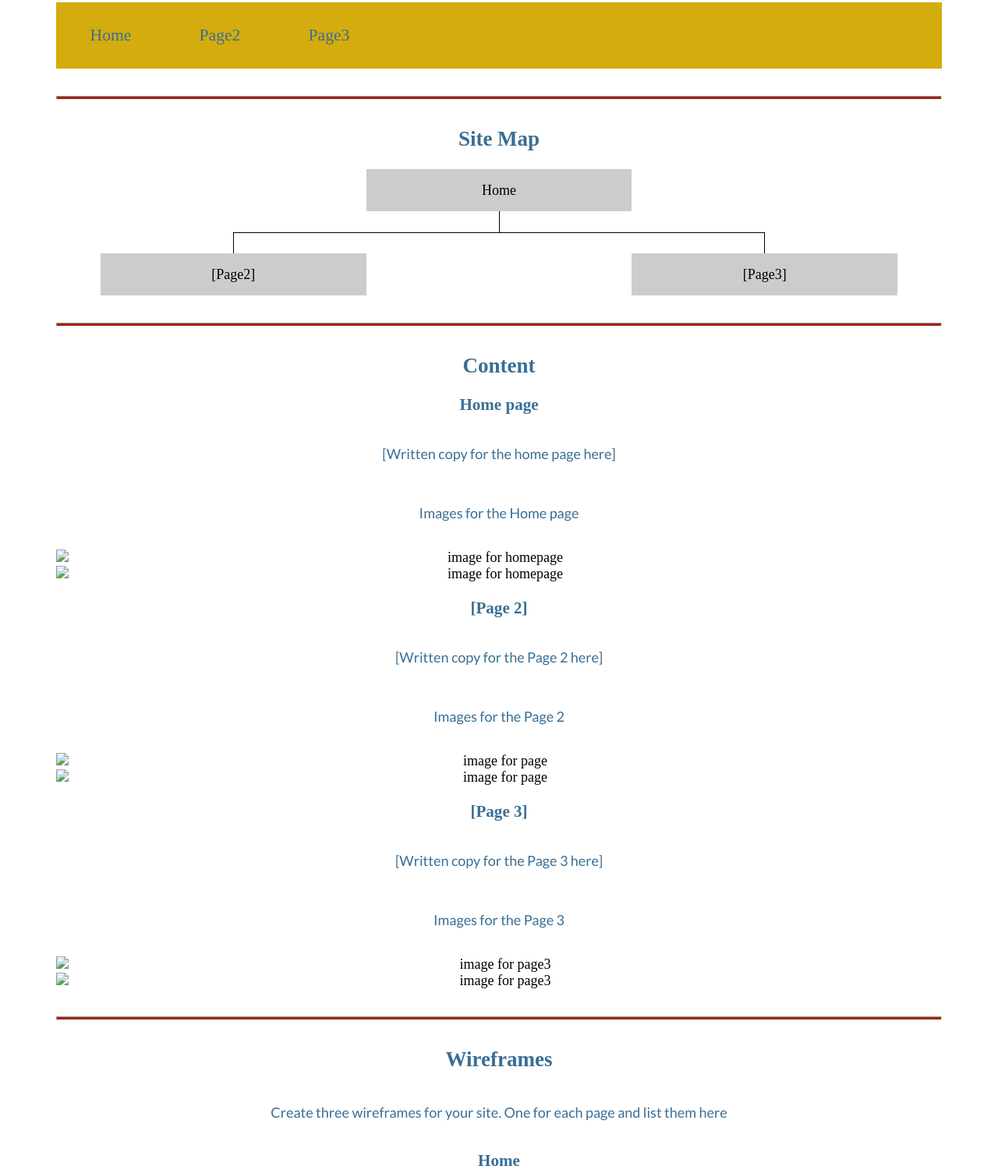
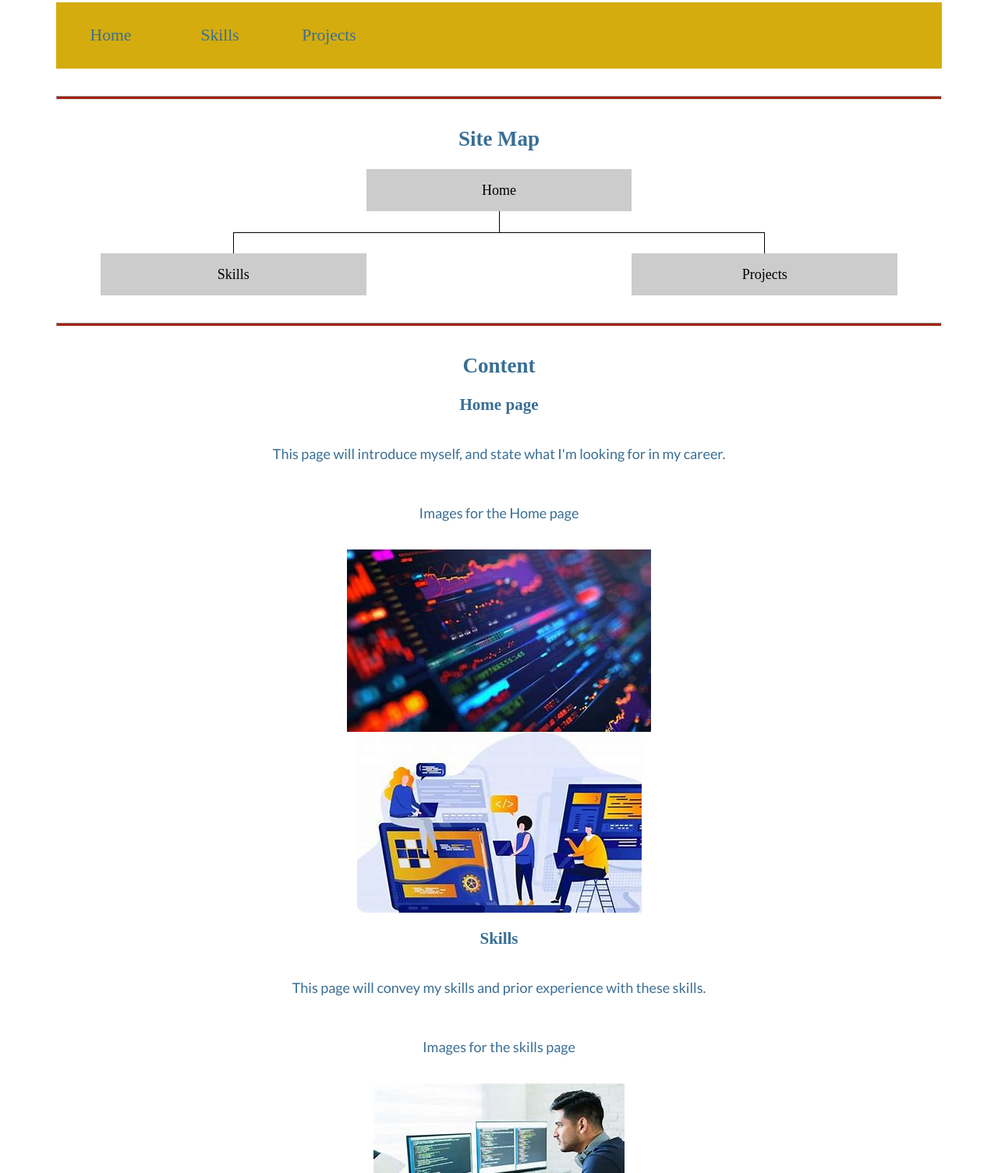
Before and after one commit to JonathanBYU/WDD130, a plain HTML site: page portfolio/site-plan.html in a window 1280 px wide. Shown: the part 2129-3634 px from the top of the page at 78% size. Drawn offline with Linux system fonts and the light colour scheme; a web font is replaced by a local one.

Commit message:
W08 - Personal Site Content

```diff
--- a/portfolio/site-plan.html
+++ b/portfolio/site-plan.html
@@ -84,8 +84,8 @@
       <!-- Think about how you want your navigation bar to look. In the site-plan.css file change the colors to your colors to get the look you desire. -->
       <nav>
         <a href="#">Home</a>
-        <a href="#">Page2</a>
-        <a href="#">Page3</a>
+        <a href="#">Skills</a>
+        <a href="#">Projects</a>
       </nav>
       <hr>
       <h2>
@@ -95,11 +95,11 @@
         <div class="sm-home">
           Home
         </div>
-        <div class="sm-page2">
-          [Page2] <!-- change this -->
+        <div class="sm-skills">
+          Skills <!-- change this -->
         </div>
-        <div class="sm-page3">
-          [Page3]  <!-- change this -->
+        <div class="sm-projects">
+          Projects  <!-- change this -->
         </div>
 
         <div class="top">
@@ -121,29 +121,28 @@
       </h2>
       <h3>Home page</h3>
       <p>
-        [Written copy for the home page here]
+        This page will introduce myself, and state what I'm looking for in my career.
       </p>
       <p>Images for the Home page</p>
-        <img src="#" alt="image for homepage">
-        <img src="#" alt="image for homepage">
+        <img src="./images/home_photo_1.jpg" alt="image for homepage">
+        <img src="./images/home_photo_2.jpg" alt="image for homepage">
+      </ul>
+      <h3>Skills</h3>
+      <p>
+        This page will convey my skills and prior experience with these skills.
+      </p>
+      <p>Images for the skills page</p>
+        <img src="./images/skills_photo_1.jpg" alt="image for skills">
+        <img src="./images/skills_photo_2.jpg" alt="image for skills">
 
       </ul>
-      <h3>[Page 2]</h3>
+      <h3>Projects</h3>
       <p>
-        [Written copy for the Page 2 here]
+        This page will have explanations and show some demos of some of the projects I have worked on in the past.
       </p>
-      <p>Images for the Page 2</p>
-        <img src="#" alt="image for page">
-        <img src="#" alt="image for page">
-
-      </ul>
-      <h3>[Page 3]</h3>
-      <p>
-        [Written copy for the Page 3 here]
-      </p>
-      <p>Images for the Page 3</p>
-        <img src="#" alt="image for page3">
-        <img src="#" alt="image for page3">
+      <p>Images for the projects page</p>
+        <img src="./images/project_photo_1.jpg" alt="image for projects">
+        <img src="./images/project_photo_2.jpg" alt="image for projects">
 
       </ul>
       <hr>
@@ -159,17 +158,17 @@
       </p>
       <img src="#" alt="home page wireframe">
 
-      <h3>[Page 2]</h3>
+      <h3>Skills</h3>
       <p>
-        [Any additional details about page 2 that the wireframe does not make clear]
+        [Any additional details about the skills page that the wireframe does not make clear]
       </p>
-      <img src="#" alt="page 2 wireframe">
+      <img src="#" alt="skills wireframe">
 
       <h3>[Page 3]</h3>
       <p>
-        [Any additional details about page 3 that the wireframe does not make clear]
+        [Any additional details about the projects page that the wireframe does not make clear]
       </p>
-      <img src="#" alt="page 3 wireframe">
+      <img src="#" alt="projects wireframe">
     </main>
   </body>
 
--- a/portfolio/styles/site-plan.css
+++ b/portfolio/styles/site-plan.css
@@ -134,7 +134,7 @@ nav a:hover {
   grid-template-areas: ". . home home . ."
     ". . . top . ."
     ". left left right right ."
-    "page2 page2 . . page3 page3";
+    "skills skills . . projects projects";
 }
 .sitemap > div {
 
@@ -146,13 +146,13 @@ nav a:hover {
   background-color: #ccc;
   line-height: 3em;
 }
-.sm-page2 {
-  grid-area: page2;
+.sm-skills {
+  grid-area: skills;
   background-color: #ccc;
   line-height: 3em;
 }
-.sm-page3 {
-  grid-area: page3;
+.sm-projects {
+  grid-area: projects;
   background-color: #ccc;
   line-height: 3em;
 }
```
Also changed, not shown: portfolio/images/home_photo_1.jpg (added), portfolio/images/home_photo_2.jpg (added), portfolio/images/project_photo_1.jpg (added), portfolio/images/project_photo_2.jpg (added), portfolio/images/skills_photo_1.jpg (added), portfolio/images/skills_photo_2.jpg (added).
